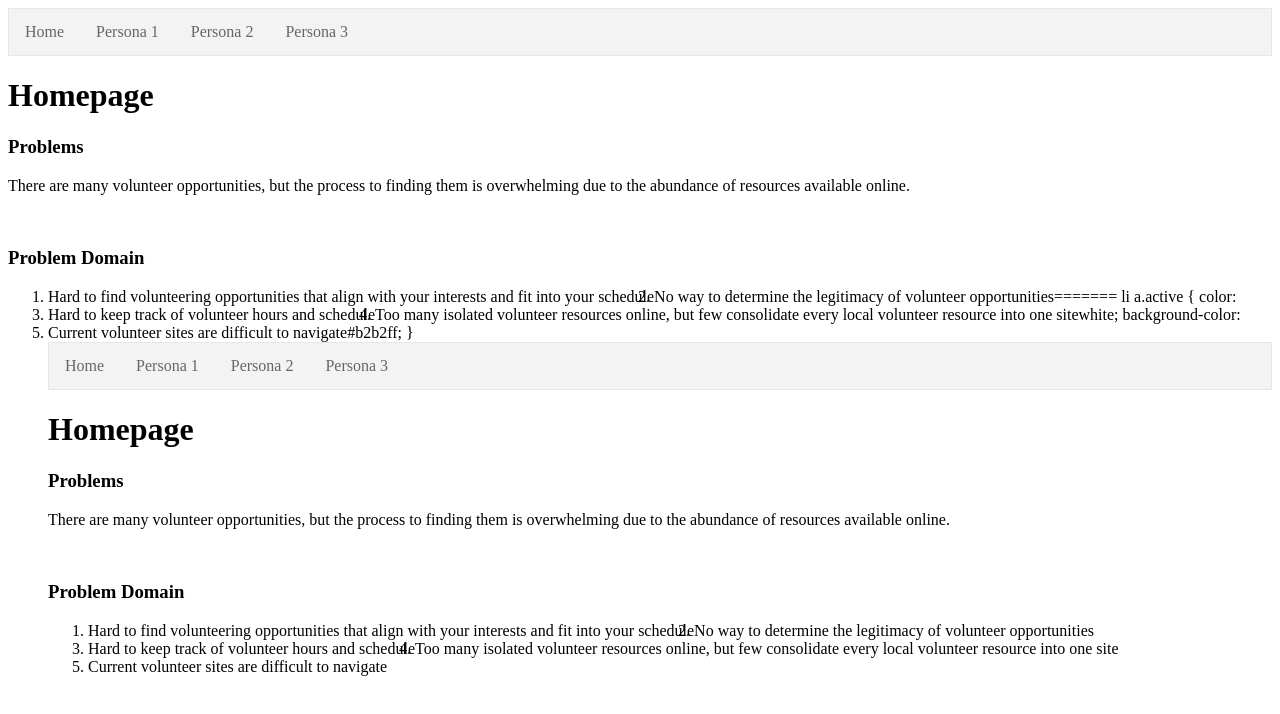
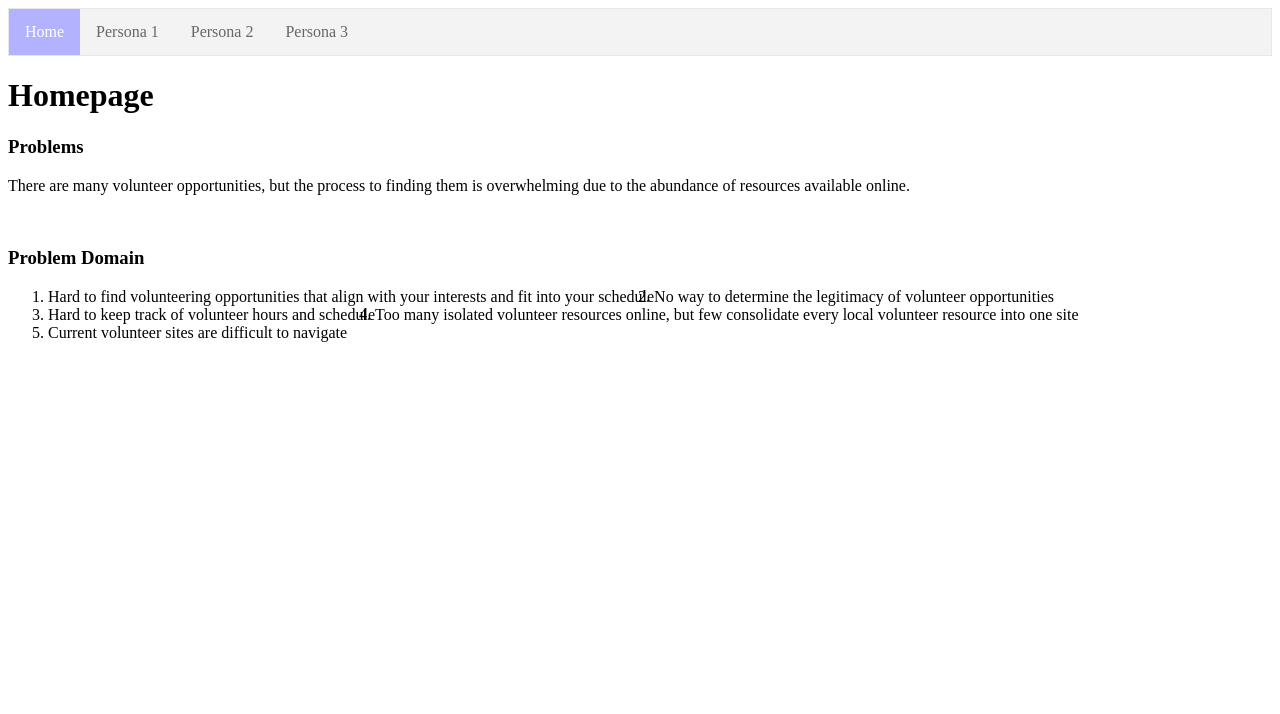
Before and after one commit to mikhaelalayon/lab04_repo, a plain HTML site: page index.html in a window 1280 px wide. Drawn offline with Linux system fonts and the light colour scheme.

Commit message:
deleted repeated part

```diff
--- a/index.html
+++ b/index.html
@@ -31,7 +31,6 @@
                 background-color: #ddd;
             }
 
-<<<<<<< HEAD
             li a.active {
                 color: white;
                 background-color: #b2b2ff;
@@ -60,36 +59,4 @@
                 <li>Current volunteer sites are difficult to navigate</li
             </ol>
     </body>
-=======
-			li a.active {
-				color: white;
-				background-color: #b2b2ff;
-			}
-		</style>
-	</head>
-
-	<body>
-			<ul>
-				<li><a class="active" href="index.html">Home</a></li>
-				<li><a href="persona1.html">Persona 1</a></li>
-				<li><a href="person2.html">Persona 2</a></li>
-				<li><a href="persona3.html">Persona 3</a></li>
-			</ul>
-
-			<h1>Homepage</h1>
-			<h3>Problems</h3>
-			<p>There are many volunteer opportunities, but the process to finding them is overwhelming due to the abundance of resources available online.</p>
-			<br>
-			<h3>Problem Domain</h3>
-			<ol>
-				<li>Hard to find volunteering opportunities that align with your interests and fit into your schedule</li>
-				<li>No way to determine the legitimacy of volunteer opportunities</li>
-				<li>Hard to keep track of volunteer hours and schedule</li>
-				<li>Too many isolated volunteer resources online, but few consolidate every local volunteer resource into one site</li>
-				<li>Current volunteer sites are difficult to navigate</li>
-
-			</ol>
-	</body>
-
-
 </html>
```
